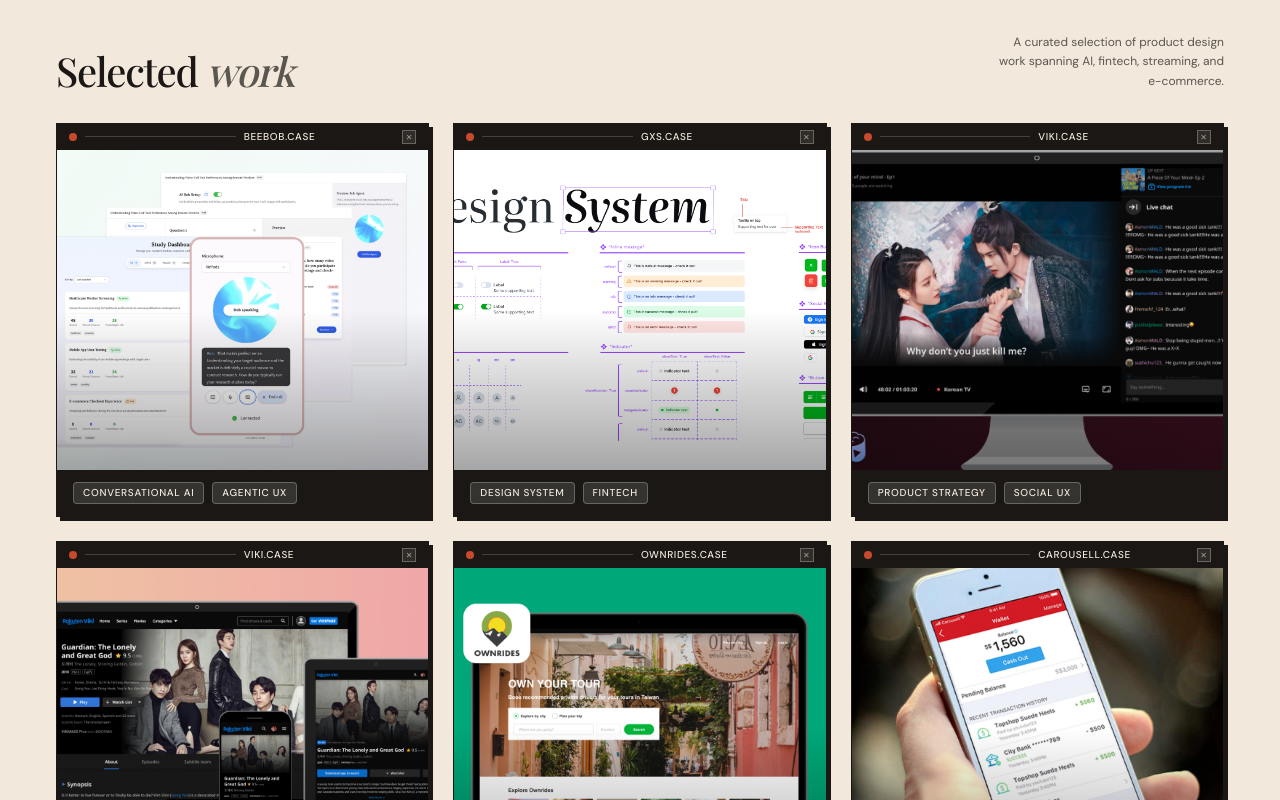
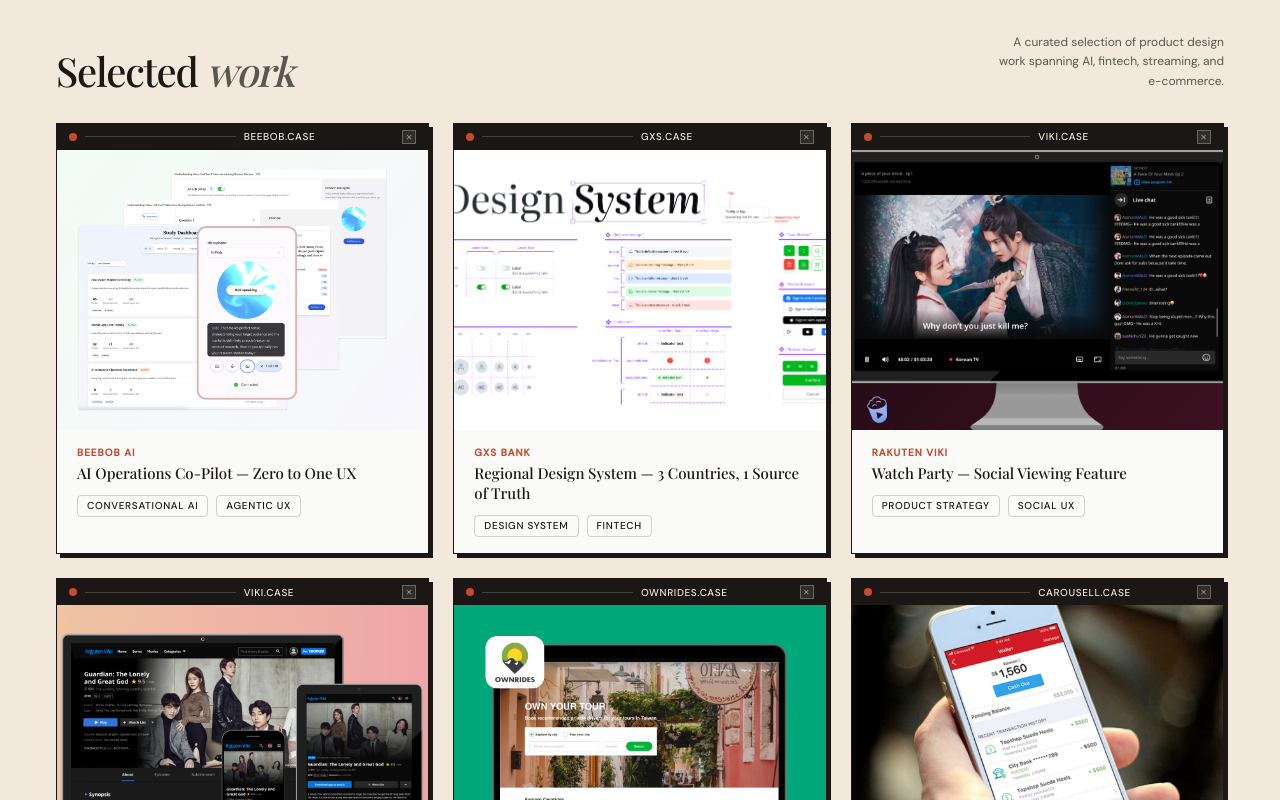
Before and after one commit to kt-huang-34/portfolio-v2, a Next.js app in the folder nextjs-app/: page / in a window 1280 px wide. Shown: the part 1900-2700 px from the top of the page. Built offline with nearby package versions, Linux system fonts and the light colour scheme.

Commit message:
update the website fix

```diff
--- a/nextjs-app/src/components/home/FeaturedProjects.css
+++ b/nextjs-app/src/components/home/FeaturedProjects.css
@@ -125,7 +125,7 @@
 }
 
 .feat-card:hover .feat-img-inner {
-  transform: scale(1.04);
+  transform: scale(1.08);
 }
 
 .feat-cover {
--- a/nextjs-app/src/components/home/WorkGrid.tsx
+++ b/nextjs-app/src/components/home/WorkGrid.tsx
@@ -48,12 +48,6 @@
                     <img src={w.coverImage} alt={`${w.company} cover`} className="work-cover" />
                   )}
                 </div>
-                <div className="work-img-overlay" />
-              </div>
-              <div className="work-card-tags">
-                {w.tags.map(t => (
-                  <span key={t} className="tag-base tag-muted">{t}</span>
-                ))}
               </div>
               <div className="work-info">
                 <div className="work-co">{w.company}</div>
--- a/nextjs-app/src/components/home/sections.css
+++ b/nextjs-app/src/components/home/sections.css
@@ -116,9 +116,8 @@
   gap: var(--space-6);
 }
 
-/* ── Work Card: hover-to-reveal ── */
+/* ── Work Card ── */
 .work-card {
-  position: relative;
   overflow: hidden;
   cursor: none;
   text-decoration: none;
@@ -126,7 +125,7 @@
 }
 
 .work-img {
-  height: 320px;
+  height: 280px;
   position: relative;
   overflow: hidden;
 }
@@ -142,25 +141,13 @@
 }
 
 .work-card:hover .work-img-inner {
-  transform: scale(1.04);
+  transform: scale(1.08);
 }
 
 .work-cover {
   width: 100%;
   height: 100%;
   object-fit: cover;
-}
-
-.work-img-overlay {
-  position: absolute;
-  inset: 0;
-  background: linear-gradient(to top, rgba(0, 0, 0, 0.35) 0%, transparent 50%);
-  z-index: 2;
-  transition: background 0.35s ease;
-}
-
-.work-card:hover .work-img-overlay {
-  background: linear-gradient(to top, rgba(0, 0, 0, 0.8) 0%, rgba(0, 0, 0, 0.25) 65%, transparent 100%);
 }
 
 /* Project gradient backgrounds */
@@ -171,46 +158,16 @@
 .wc-watchparty{ background: linear-gradient(135deg, #1A0A10 0%, #3D1020 100%); }
 .wc-ownrides  { background: linear-gradient(135deg, #0A1206 0%, #162208 100%); }
 
-/* Tags: static strip below image, stays above hover overlay */
-.work-card-tags {
-  position: relative;
-  z-index: 5;
-  display: flex;
-  gap: var(--space-2);
-  flex-wrap: wrap;
-  padding: var(--space-3) var(--space-4);
-  background: var(--near-black);
-}
-
-.work-card-tags .tag-muted {
-  color: var(--cream);
-  background: rgba(255, 255, 255, 0.12);
-  border-color: rgba(255, 255, 255, 0.25);
-}
-
-/* Info: overlay, hidden by default */
+/* Info: always visible below image */
 .work-info {
-  position: absolute;
-  bottom: 0;
-  left: 0;
-  right: 0;
-  z-index: 4;
   padding: var(--space-4) var(--space-5);
-  opacity: 0;
-  transform: translateY(var(--space-3));
-  transition: opacity 0.35s ease, transform 0.35s ease;
-}
-
-.work-card:hover .work-info {
-  opacity: 1;
-  transform: translateY(0);
 }
 
 .work-co {
   font-size: var(--text-xs);
   letter-spacing: var(--tracking-wider);
   text-transform: uppercase;
-  color: var(--coral-light);
+  color: var(--coral);
   margin-bottom: var(--space-1);
   font-weight: 600;
 }
@@ -218,15 +175,14 @@
 .work-title {
   font-family: var(--font-serif);
   font-size: var(--text-md);
-  color: var(--cream);
+  color: var(--near-black);
   font-weight: 500;
   line-height: 1.35;
   margin-bottom: var(--space-3);
 }
 
-/* Desktop: hide tags inside work-info (shown via .work-card-tags) */
 .work-tags {
-  display: none;
+  display: flex;
   gap: var(--space-2);
   flex-wrap: wrap;
 }
@@ -442,7 +398,7 @@
     max-width: 100%;
   }
 
-  /* Work Grid — single column, disable hover-reveal */
+  /* Work Grid — single column */
   .work-grid {
     grid-template-columns: 1fr;
     padding: var(--space-6) var(--space-5) var(--space-12);
@@ -450,30 +406,6 @@
 
   .work-img {
     height: 200px;
-    position: relative;
-  }
-
-  .work-card-tags {
-    display: none;
-  }
-
-  .work-info {
-    position: relative;
-    opacity: 1;
-    transform: none;
-    padding: var(--space-4) var(--space-5);
-  }
-
-  .work-co {
-    color: var(--coral);
-  }
-
-  .work-title {
-    color: var(--near-black);
-  }
-
-  .work-tags {
-    display: flex;
   }
 
   /* About Teaser — single column */
```
